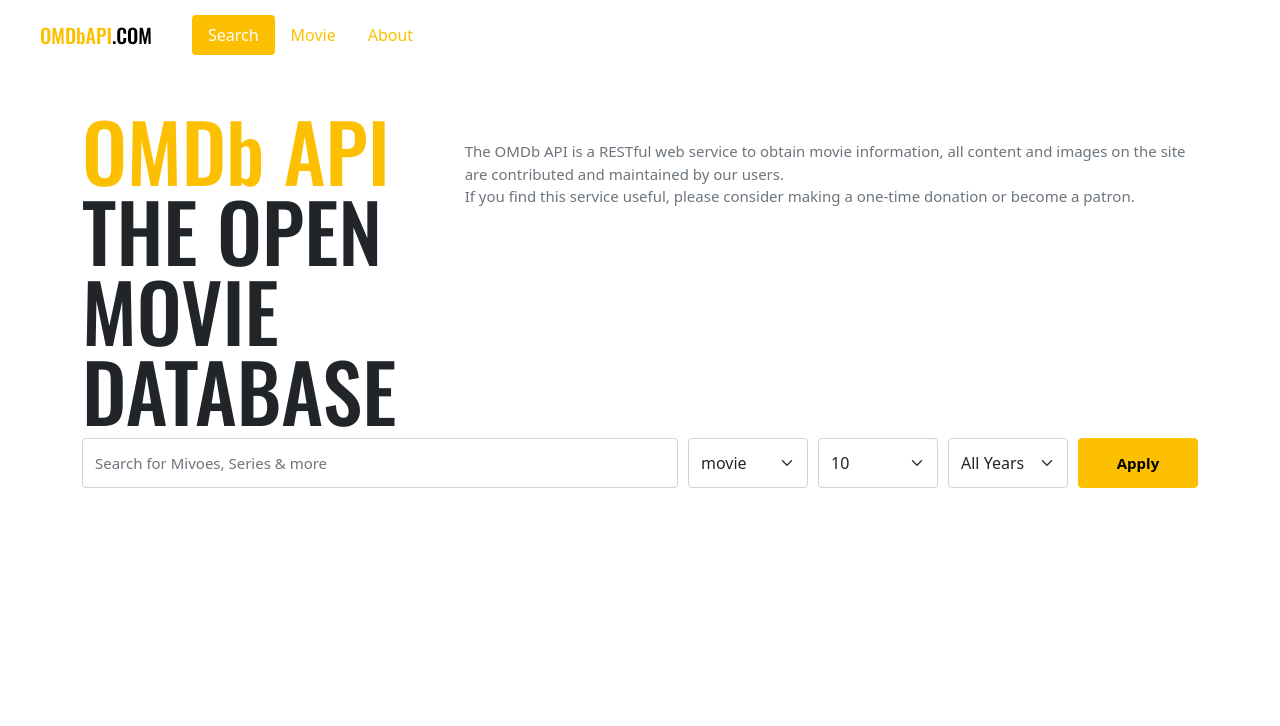
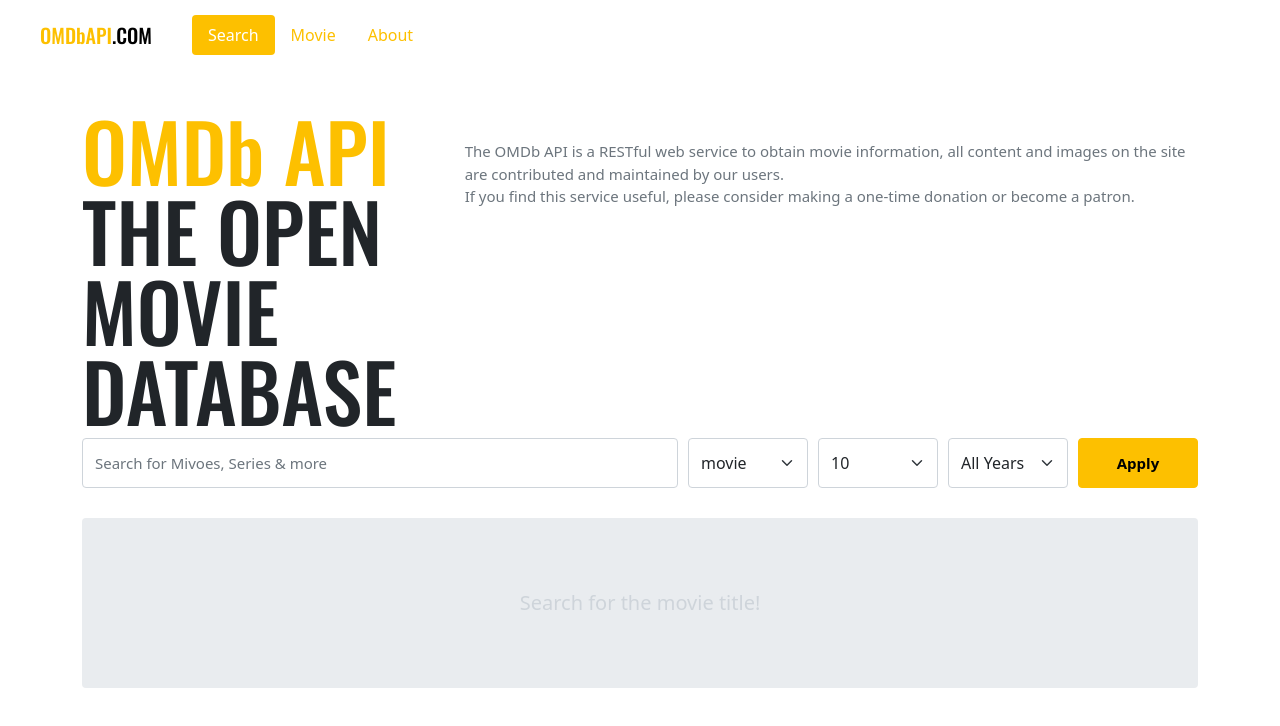
Before and after one commit to Amylo-jh/vue3-movie-app, a Vue app: page /#/ in a window 1280 px wide. Shown: the top 726 px of the page. Built offline with nearby package versions, Linux system fonts and the light colour scheme.

Commit message:
Part 8 - Ch 04 - 21. 에러 메시지 출력과 로딩 애니메이션

```diff
--- a/src/components/MovieItem.vue
+++ b/src/components/MovieItem.vue
@@ -35,6 +35,15 @@
     background-size: cover;
     overflow: hidden;
     position: relative;
+    &:hover::after {
+      content: "";
+      position: absolute;
+      top: 0;
+      bottom: 0;
+      left: 0;
+      right: 0;
+      border: 6px solid $primary;
+    }
     .info {
         background-color: rgba($black, .3);
         width: 100%;
@@ -44,6 +53,16 @@
         position: absolute;
         left: 0;
         bottom: 0;
+        backdrop-filter: blur(10px);
+        .year{
+          color: $primary;
+        }
+        .title {
+          color: $white;
+          white-space: nowrap;
+          overflow: hidden;
+          text-overflow: ellipsis;
+        }
     }
 }
 </style>
--- a/src/components/MovieList.vue
+++ b/src/components/MovieList.vue
@@ -1,10 +1,17 @@
 <template>
   <div class="container">
-    <div class="inner">
-      <div class="message">
+    <div
+      :class="{ 'no-result': !movies.length }"
+      class="inner">
+      <div v-if="loading" class="spinner-border text-primary"></div>
+      <div
+        v-if="message"
+        class="message">
         {{ message }}
       </div>
-      <div class="movies">
+      <div
+        v-else
+        class="movies">
         <MovieItem
           v-for="movie in movies"
           :key="movie.imdbID"
@@ -26,6 +33,9 @@
     },
     message() {
       return this.$store.state.movie.message
+    },
+    loading() {
+      return this.$store.state.movie.loading
     }
   }
 }
@@ -37,9 +47,18 @@
 .container {
   margin-top: 30px;
   .inner {
+    width: 100%;
     background-color: $gray-200;
     padding: 10px 0;
     border-radius: 4px;
+    text-align: center;
+    &.no-result {
+      padding: 70px 0;
+    }
+  }
+  .message {
+    color: $gray-400;
+    font-size: 20px;
   }
   .movies {
     display: flex;
--- a/src/store/movie.js
+++ b/src/store/movie.js
@@ -5,7 +5,7 @@
   namespaced: 'true',
   state: () => ({
     movies: [],
-    message: '',
+    message: 'Search for the movie title!',
     loading: false
   }),
   getters: {},
@@ -21,6 +21,13 @@
   },
   actions: {
     async searchMovies({ state, commit }, payload) {
+      if(state.loading) return
+
+      commit('updateState', {
+        message: '',
+        loading: true
+      })
+
       try {
         const res = await _fetchMovie({
           ...payload,
@@ -61,6 +68,10 @@
           movies: [],
           message: error
         })
+      } finally {
+        commit('updateState', {
+          loading: false
+        })
       }
   }
 }
```
